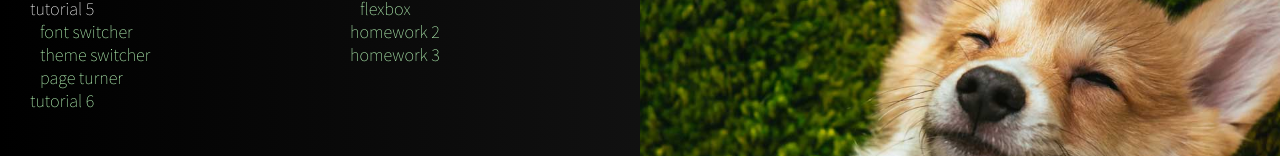
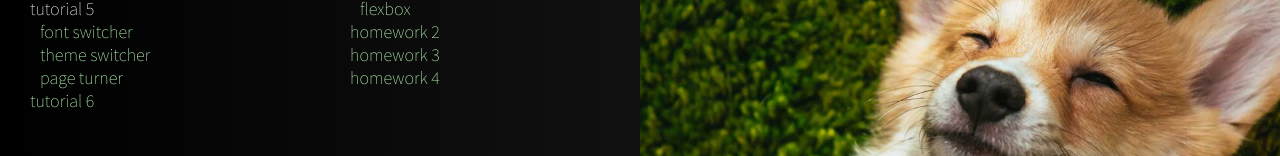
Before and after one commit to jeff0brewer-cs130/cs130-coursework, a plain HTML site: page index.html in a window 1280 px wide. Shown: the part 251-407 px from the top of the page. Drawn offline with Linux system fonts and the light colour scheme.

Commit message:
add hw4 to homepage

```diff
--- a/index.html
+++ b/index.html
@@ -31,6 +31,7 @@
                     </ul>
                     <li><a href="hw02/index.html">homework 2</a></li>
                     <li><a href="hw03/index.html">homework 3</a></li>
+                    <li><a href="hw04/your_task/index.html">homework 4</a></li>
                 </ul>
             </section>
             <section id="inspiration">
```
